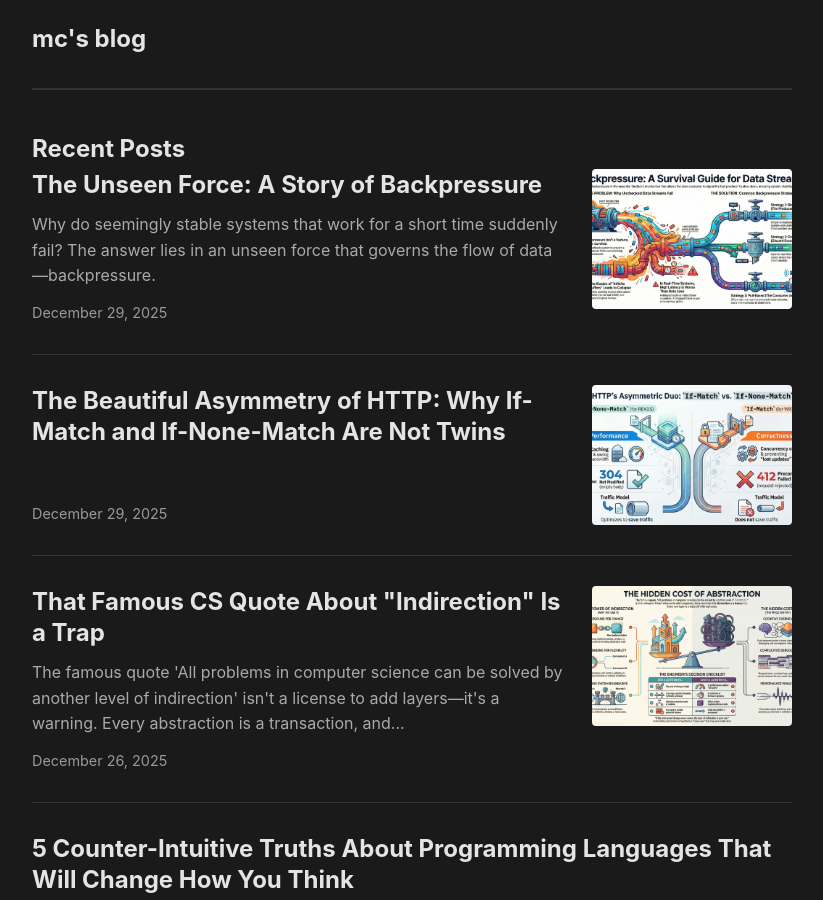
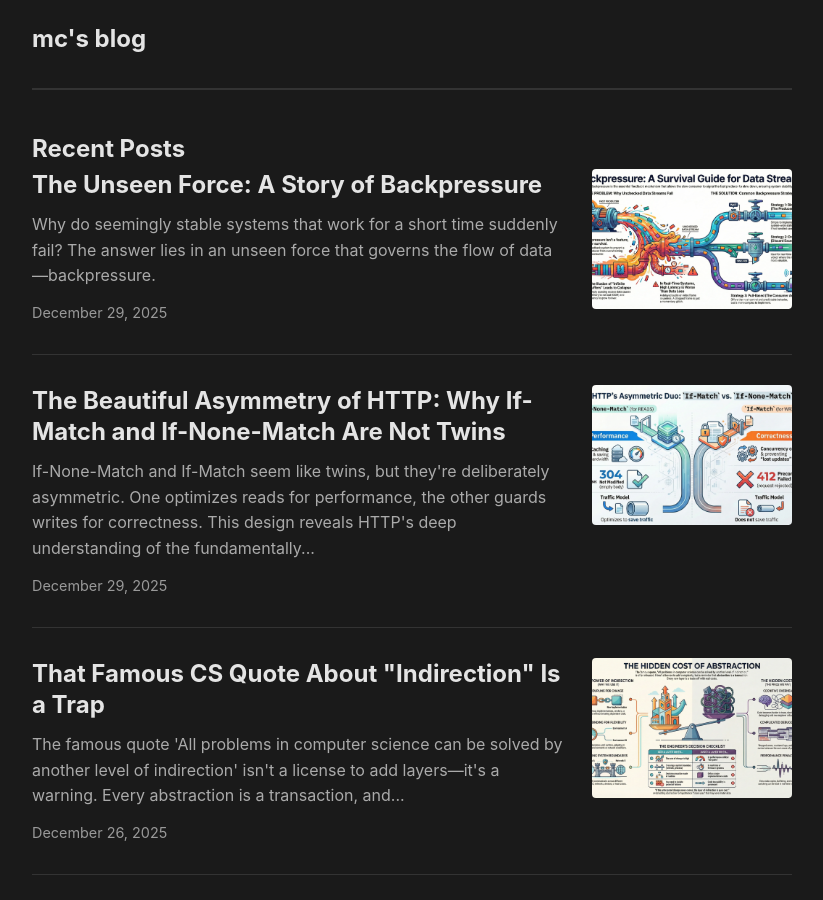
Before and after one commit to mingchun-hsu/blog, a Jekyll site: the page built from index.html, in a window 1280 px wide and 900 px high. Shown: the whole window, without its empty margins (228-1051 px from the left). Built offline with Jekyll 4.4.1, drawn with Linux system fonts in a browser that asks for light colours; the list of posts is cut into pages by our own code.

Commit message:
Add excerpt to HTTP conditional headers post
Added a concise excerpt summarizing the article's main insight about the deliberate asymmetry between If-Match and If-None-Match headers.

🤖 Generated with [Claude Code](https://claude.com/claude-code)

Co-Authored-By: Claude Sonnet 4.5 <noreply@anthropic.com>

```diff
--- a/_posts/2025-12-29-the-beautiful-asymmetry-of-http.md
+++ b/_posts/2025-12-29-the-beautiful-asymmetry-of-http.md
@@ -4,6 +4,7 @@ title: "The Beautiful Asymmetry of HTTP: Why If-Match and If-None-Match Are Not
 date: 2025-12-29
 tags: [HTTP, web-development, architecture]
 image: /assets/images/http-conditional-headers.webp
+excerpt: "If-None-Match and If-Match seem like twins, but they're deliberately asymmetric. One optimizes reads for performance, the other guards writes for correctness. This design reveals HTTP's deep understanding of the fundamentally different risks between reading and writing data."
 ---
 
 <img src="/assets/images/http-conditional-headers.webp" alt="HTTP Conditional Headers - If-Match and If-None-Match" style="max-width: 100%; height: auto;">
```
